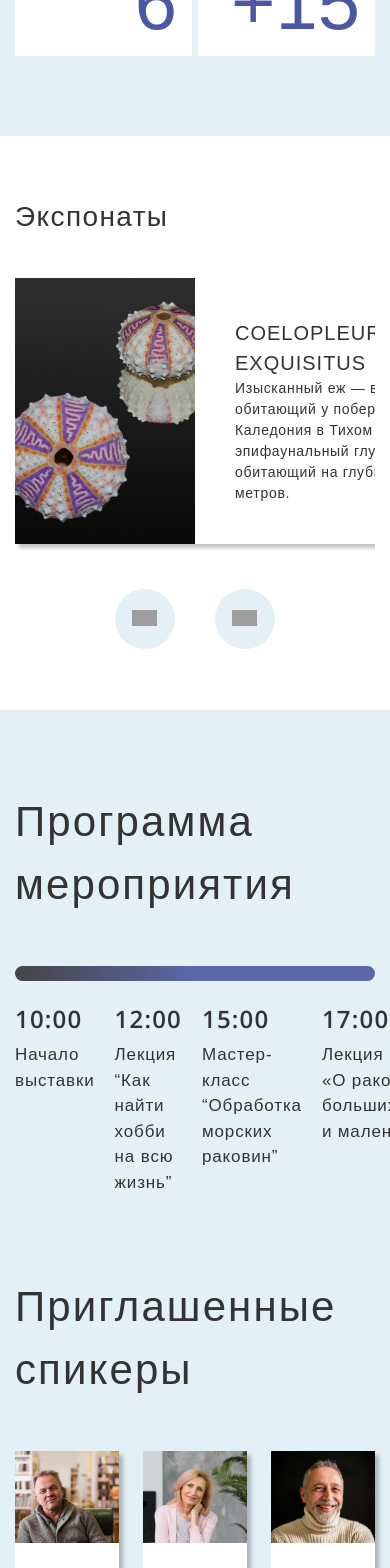
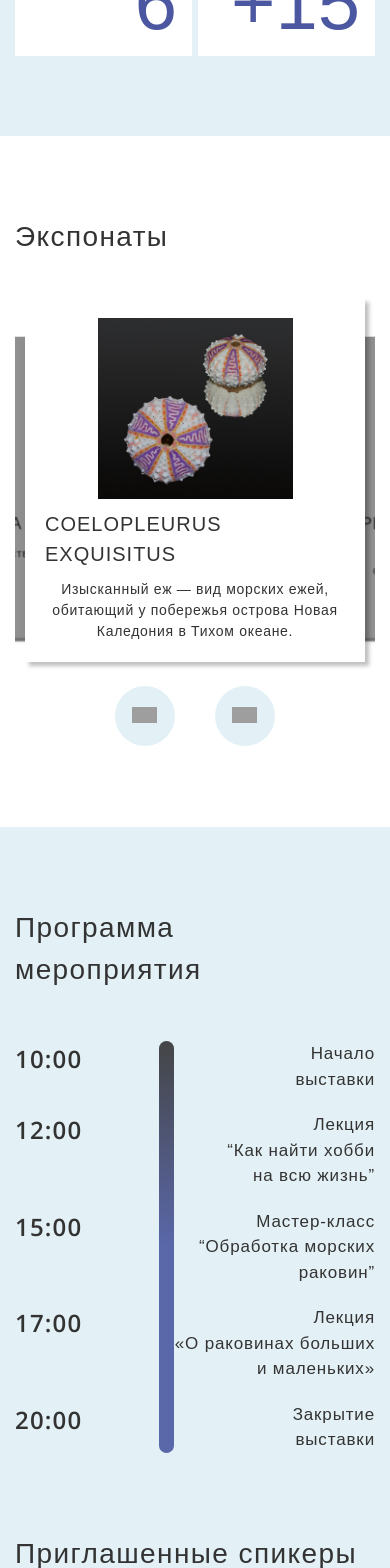
Before and after one commit to hotboyinside/seashells-site, a React (Vite) app: page / in a window 390 px wide. Shown: the part 1600-3168 px from the top of the page. Built offline with nearby package versions, Linux system fonts and the light colour scheme; grey boxes are pictures that could not be loaded; a web font is replaced by a local one.

Commit message:
good slider and vertical animation

```diff
--- a/src/components/Items/Items.css
+++ b/src/components/Items/Items.css
@@ -37,7 +37,7 @@
     }
 
     .items {
-        padding: 60px 0;
+        padding: 80px 0;
     }
 
     .items__title {
--- a/src/components/ProgrammeSpeakers/ProgrammeSpeakers.css
+++ b/src/components/ProgrammeSpeakers/ProgrammeSpeakers.css
@@ -37,6 +37,32 @@
     100% {
         width: 100%;
     }
+}
+
+.timeline__vertical-line {
+  position: absolute;
+  display: none;
+  border-radius: 8px;
+  width: 15px;
+  height: 100%;
+  left: 40%;
+  background: linear-gradient(180deg, rgba(51, 51, 51, 0.9) 0%, rgba(75, 88, 161, 0.9) 50%);
+  transition: transform 0.3s ease-in-out;
+}
+
+.timeline-vertical-active {
+  animation-duration: 5s;
+  animation-name: timelineGrowVertical;
+}
+
+@keyframes timelineGrowVertical {
+  0% {
+      height: 0%;
+  }
+
+  100% {
+      height: 100%;
+  }
 }
 
 .timeline__time {
@@ -181,3 +207,38 @@
       width: auto;
     }
   }
+
+  @media (max-width: 768px) {
+    .programme__title {
+      font-size: 28px;
+    }
+
+    .programme__content {
+      position: relative;
+    }
+
+    .timeline__keypoints {
+      flex-direction: column;
+    }
+
+    .timeline__keypoint {
+      flex-direction: row;
+      justify-content: space-between;
+    }
+
+    .timeline__desc {
+      text-align: right;
+    }
+
+    .timeline__line {
+      display: none;
+    }
+
+    .timeline__vertical-line {
+      display: block;
+    }
+
+    .speakers__title {
+      font-size: 28px;
+    }
+  }
--- a/src/components/ProgrammeSpeakers/ProgrammeSpeakers.jsx
+++ b/src/components/ProgrammeSpeakers/ProgrammeSpeakers.jsx
@@ -31,6 +31,7 @@ export default function ProgrammeSpeakers() {
             <h2 className="programme__title title">Программа<br />мероприятия</h2>
             <div className='programme__content timeline'>
                 <div className={`timeline__line ${keypointsVisible ? 'timeline-active' : ''}`}></div>
+                <div className={`timeline__vertical-line ${keypointsVisible ? 'timeline-vertical-active' : ''}`}></div>
                 <ul ref={keypointsRef} className='timeline__keypoints list-reset'>
                     <li className={`timeline__keypoint ${keypointsVisible ? 'keypoint-active' : ''}`}>
                         <time className='timeline__time'>10:00</time>
@@ -78,6 +79,7 @@ export default function ProgrammeSpeakers() {
                     </div>
                 </div>
             </div>
+
         </div>
     </section>
     )
--- a/src/components/Slider/Slider.css
+++ b/src/components/Slider/Slider.css
@@ -120,19 +120,41 @@
 }
 
 @media (max-width: 768px) {
+  .swiper-slide {
+    height: auto;
+  }
+
   .card {
     width: 100%;
+    flex-direction: column;
+    align-items: center;
+    padding: 20px;
   }
 
   .card__image {
-    width: calc(100% / 2);
+    width: 65%;
+    margin-bottom: 10px;
   }
 
   .card__desc {
-    max-width: calc(100% / 2);
+    width: 100%;
+    display: flex;
+    flex-direction: column;
+    align-items: center;
+    gap: 10px;
+    padding: 0;
   }
 
-  .swiper-slide {
-    flex-shrink: 0;
+  .card__text {
+    text-align: center;
+  }
+
+  .slider-controler {
+    position: relative;
+    z-index: 1;
+  }
+
+  .card__text--bg {
+    display: none;
   }
 }
--- a/src/components/Slider/Slider.jsx
+++ b/src/components/Slider/Slider.jsx
@@ -34,7 +34,7 @@ export default function Slider() {
                         <img className='card__image' src="images/1.jpg" alt="seashell-1" />
                         <div className='card__desc'>
                             <h3 className='card__title'>COELOPLEURUS EXQUISITUS</h3>
-                            <p className='card__text'>Изысканный еж &mdash; вид морских ежей, обитающий у&nbsp;побережья острова Новая Каледония в&nbsp;Тихом океане. Это эпифаунальный глубоководный вид, обитающий на&nbsp;глубине от&nbsp;240 до&nbsp;520 метров.</p>
+                            <p className='card__text'>Изысканный еж &mdash; вид морских ежей, обитающий у&nbsp;побережья острова Новая Каледония в&nbsp;Тихом океане.<span className='card__text--bg'> Это эпифаунальный глубоководный вид, обитающий на&nbsp;глубине от&nbsp;240 до&nbsp;520 метров.</span></p>
                         </div>
                     </div>
                 </SwiperSlide>
@@ -45,7 +45,7 @@ export default function Slider() {
                         <img className='card__image' src="images/2.jpg" alt="seashell-2" />
                         <div className='card__desc'>
                             <h3 className='card__title'>PLEUROTOMARIA VICDANI</h3>
-                            <p className='card__text'>Плевротомарии&nbsp;&mdash; примитивное семейство брюхоногих моллюсков. Является реликтовым семейством, представители которого были широко распространены в&nbsp;палеозойской и&nbsp;мезозойской эре.</p>
+                            <p className='card__text'>Плевротомарии&nbsp;&mdash; примитивное семейство брюхоногих моллюсков.<span className='card__text--bg'> Является реликтовым семейством, представители которого были широко распространены в&nbsp;палеозойской и&nbsp;мезозойской эре.</span></p>
                         </div>
                     </div>
                 </SwiperSlide>
@@ -56,7 +56,7 @@ export default function Slider() {
                         <img className='card__image' src="images/3.jpg" alt="seashell-3" />
                         <div className='card__desc'>
                             <h3 className='card__title'>CYMBIOLA AULICA</h3>
-                            <p className='card__text'>Также известная как княжеская или придворная волюта&nbsp;&mdash; вид морской улитки, морского брюхоногого моллюска семейства Volutidae, волюты.</p>
+                            <p className='card__text'>Вид морской улитки, брюхоногого моллюска семейства Volutidae, волюты.<span className='card__text--bg'> Жители Индо-Западной части Тихого океана собирают их как для употребления в&nbsp;пищу, так и&nbsp;для торговли раковинами.</span></p>
                         </div>
                     </div>
                 </SwiperSlide>
@@ -67,7 +67,7 @@ export default function Slider() {
                         <img className='card__image' src="images/4.jpg" alt="seashell-4" />
                         <div className='card__desc'>
                             <h3 className='card__title'>CYPRAEA GUTTATA</h3>
-                            <p className='card__text'>Пятнистая каури&nbsp;&mdash; брюхоногий моллюск из&nbsp;монотипического рода Perisserosa семейства Cypraeidae. Животные этого вида обитают в&nbsp;тропических и&nbsp;субтропических водах юго-западного Тихого океана и&nbsp;северо-восточного Индийского океана.</p>
+                            <p className='card__text'>Пятнистая каури&nbsp;&mdash; брюхоногий моллюск из&nbsp;монотипического рода Perisserosa семейства Cypraeidae.<span className='card__text--bg'> Особенностью этого вида являются отчётливые зазубрины на&nbsp;раковине, которые покрывают всю нижнюю сторону, выдаваясь в&nbsp;стороны.</span></p>
                         </div>
                     </div>
                 </SwiperSlide>
@@ -78,7 +78,7 @@ export default function Slider() {
                         <img className='card__image' src="images/5.jpg" alt="seashell-5" />
                         <div className='card__desc'>
                             <h3 className='card__title'>AMPHIDROMUS ROSEA</h3>
-                            <p className='card__text'>Вид наземных брюхоногих моллюсков из&nbsp;семейства &laquo;Camaenidae&raquo;. Вид наземных брюхоногих моллюсков из&nbsp;семейства &laquo;Camaenidae&raquo;. Раковины Amphidromus относительно большие, от&nbsp;25&nbsp;мм до&nbsp;75&nbsp;мм в&nbsp;максимальном размере, и&nbsp;особенно красочные.</p>
+                            <p className='card__text'>Вид наземных брюхоногих моллюсков из&nbsp;семейства &laquo;Camaenidae&raquo;.<span className='card__text--bg'> В&nbsp;18&nbsp;веке они были одними из&nbsp;первых раковин индонезийских наземных улиток, привезенных в&nbsp;Европу купцами и&nbsp;путешественниками.</span></p>
                         </div>
                     </div>
                 </SwiperSlide>
@@ -89,7 +89,7 @@ export default function Slider() {
                         <img className='card__image' src="images/6.jpg" alt="seashell-6" />
                         <div className='card__desc'>
                             <h3 className='card__title'>CYPRAEA MAPPA ROSEA</h3>
-                            <p className='card__text'>Общее название картографического каури, представляет собой разновидность крупной морской улитки, каури, морского брюхоногого моллюска семейства Cypraeidae, каури.</p>
+                            <p className='card__text'>Морской брюхоногий моллюск семейства Cypraeidae, каури.<span className='card__text--bg'> Животные этого вида обитают в&nbsp;тропических и&nbsp;субтропических водах юго-западного Тихого океана и&nbsp;северо-восточного Индийского океана.</span></p>
                         </div>
                     </div>
                 </SwiperSlide>
```
Also changed, not shown: src/components/ItemCard/ItemCard.css (added), src/components/ItemCard/ItemCard.jsx (added). Lines whose indentation alone changed are shown as unchanged.
